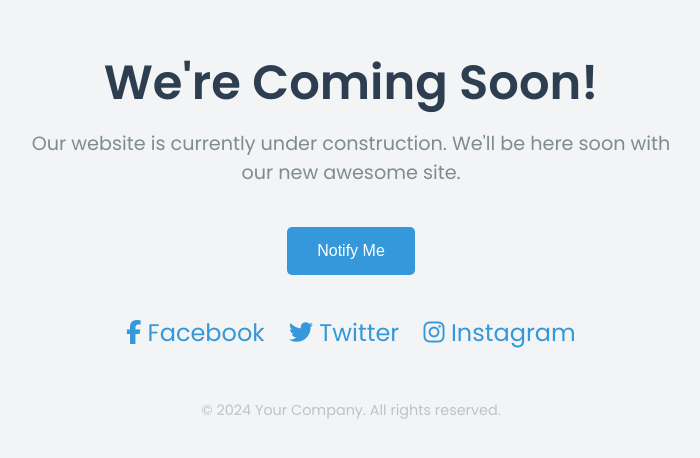
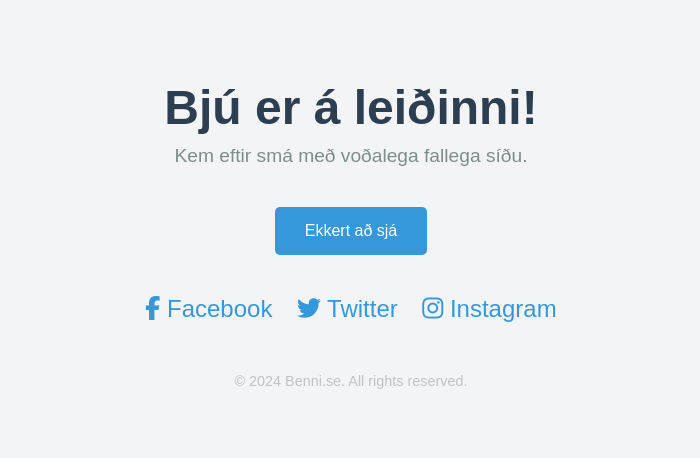
Before and after one commit to benjjamin1/new, a plain HTML site: page index.html in a window 1280 px wide. Shown: the part 166-624 px from the top of the page, without its empty margins (289-989 px from the left). Drawn offline with Linux system fonts and the light colour scheme.

Commit message:
Update index.html

```diff
--- a/index.html
+++ b/index.html
@@ -4,8 +4,8 @@
     <meta charset="UTF-8">
     <meta name="viewport" content="width=device-width, initial-scale=1.0">
     <meta http-equiv="X-UA-Compatible" content="IE=edge">
-    <title>Under Construction</title>
-    <link href="https://fonts.googleapis.com/css2?family=Poppins:wght@400;600&display=swap" rel="stylesheet">
+    <title>Benni.se</title>
+    <link href="https://fonts.googleapis.com/css2?family=Mulish:wght@400;600&display=swap" rel="stylesheet">
     <style>
         * {
             margin: 0;
@@ -99,10 +99,10 @@
 <body>
 
     <div class="container">
-        <h1>We're Coming Soon!</h1>
-        <p>Our website is currently under construction. We'll be here soon with our new awesome site.</p>
+        <h1>Bjú er á leiðinni!</h1>
+        <p>Kem eftir smá með voðalega fallega síðu.</p>
 
-        <button class="notify-btn">Notify Me</button>
+        <button class="notify-btn">Ekkert að sjá</button>
 
         <div class="social-icons">
             <a href="#" target="_blank"><i class="fab fa-facebook-f"></i> Facebook</a>
@@ -111,7 +111,7 @@
         </div>
 
         <footer>
-            © 2024 Your Company. All rights reserved.
+            © 2024 Benni.se. All rights reserved.
         </footer>
     </div>
 
```
